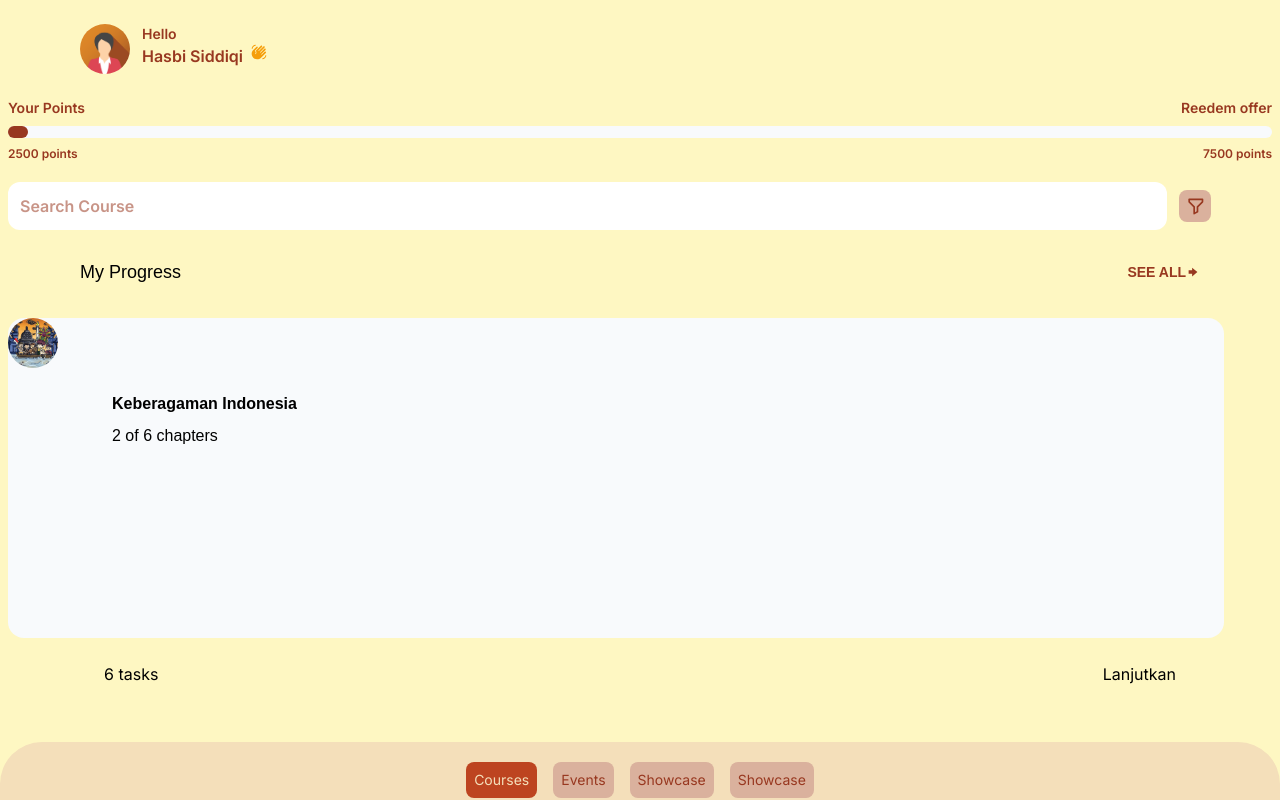
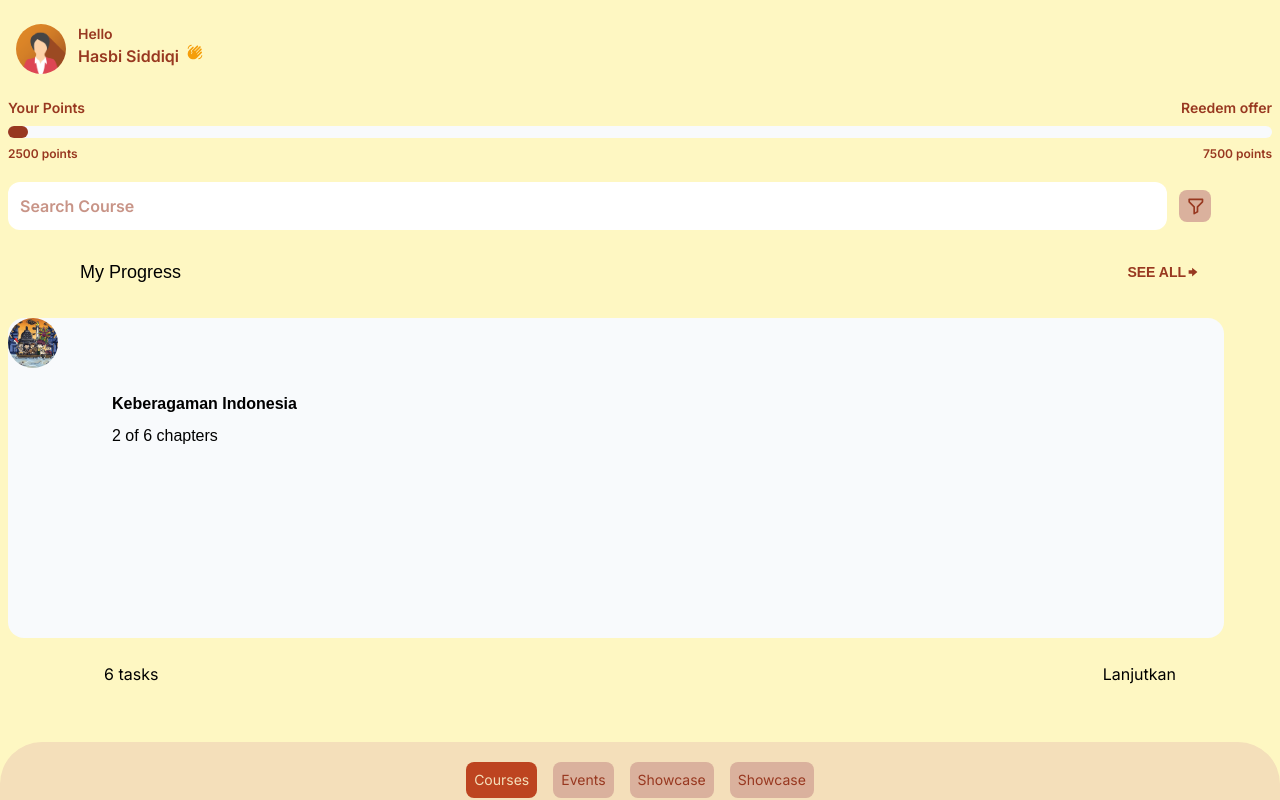
Before and after one commit to hsbysddq/folklorism, a Next.js app: page / in a window 1280 px wide. Shown: the top 800 px of the page. Built offline with nearby package versions, Linux system fonts and the light colour scheme.

Commit message:
Edit nav

```diff
--- a/app/components/Nav.tsx
+++ b/app/components/Nav.tsx
@@ -4,7 +4,7 @@ import Menu from "./Navbar/Menu"
 
 const Nav = () => {
   return (
-    <div className="container">
+    <div className="mx-4 flex items-center">
       <div className="bg-transparent">
         {/* NAVBAR LOGIN */}
         <div className="flex items-center pt-6 justify-between">
```
